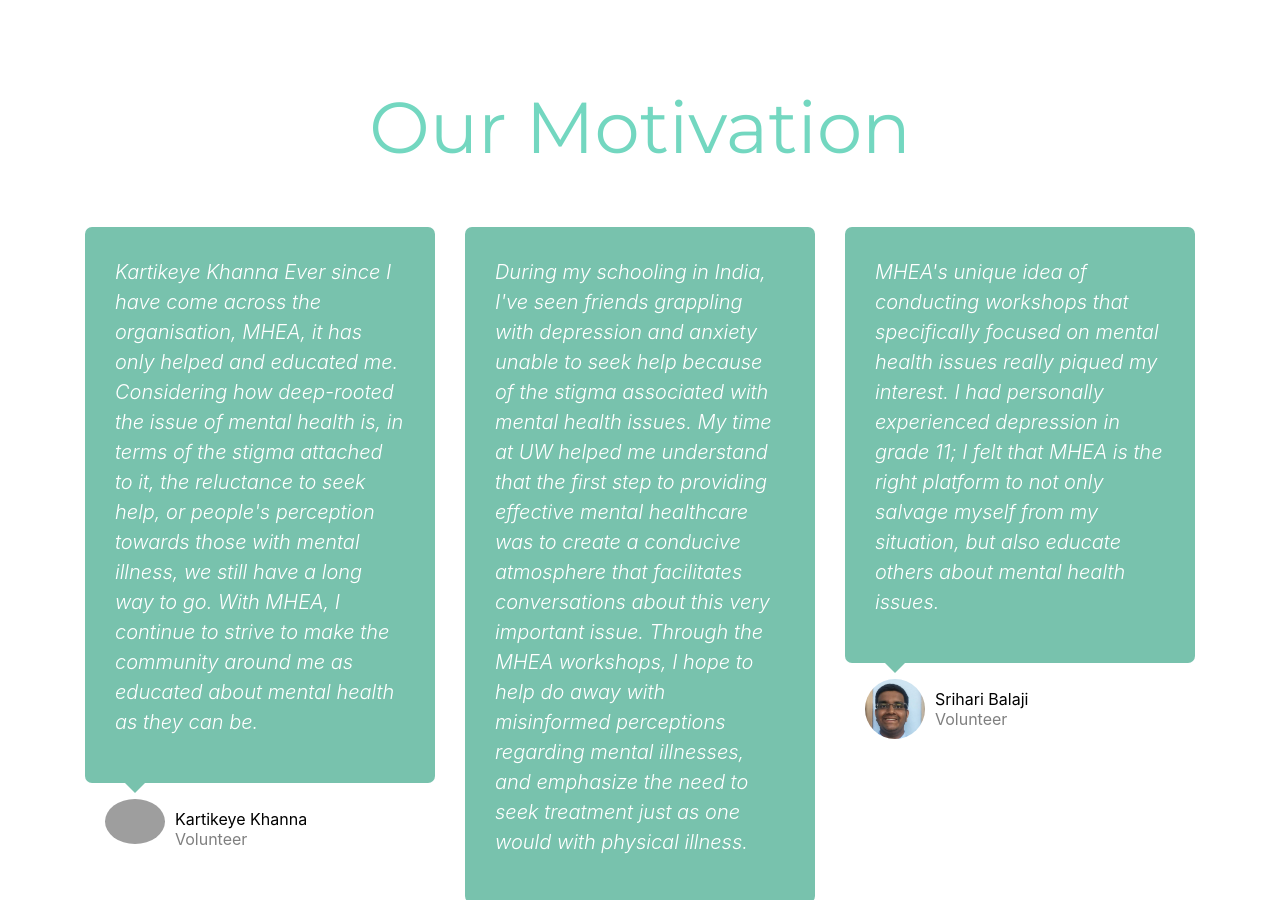
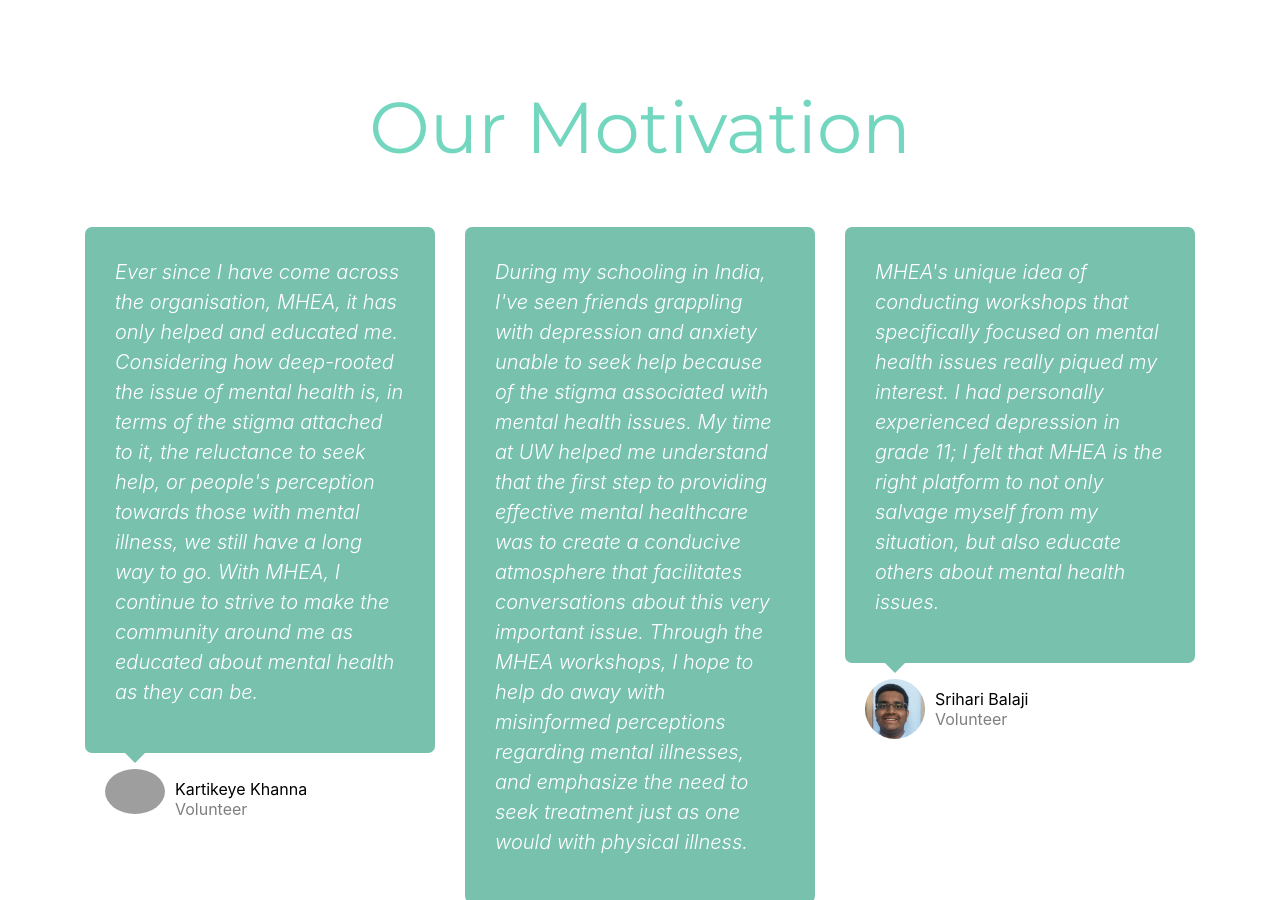
Before and after one commit to edvb/projectmhea.org, a Jekyll site: the page built from index.md, in a window 1280 px wide and 900 px high, scrolled down 1212 px. Built offline with Jekyll 4.4.1, drawn with Linux system fonts in a browser that asks for light colours; nearby versions of some CDN libraries; grey boxes are pictures that could not be loaded.

Commit message:
Fix quote

```diff
--- a/_data/people.yml
+++ b/_data/people.yml
@@ -1,6 +1,6 @@
 quotes:
   - name: "Kartikeye Khanna"
-    quote: "Kartikeye Khanna Ever since I have come across the organisation, MHEA, it has only helped and educated me. Considering how deep-rooted the issue of mental health is, in terms of the stigma attached to it, the reluctance to seek help, or people's perception towards those with mental illness, we still have a long way to go. With MHEA,  I continue to strive to make the community around me as educated about mental health as they can be."
+    quote: "Ever since I have come across the organisation, MHEA, it has only helped and educated me. Considering how deep-rooted the issue of mental health is, in terms of the stigma attached to it, the reluctance to seek help, or people's perception towards those with mental illness, we still have a long way to go. With MHEA,  I continue to strive to make the community around me as educated about mental health as they can be."
     position: 'Volunteer'
     image: 'kartikeye.png'
   - name: 'Sairandri Sathyanarayanan'
```
